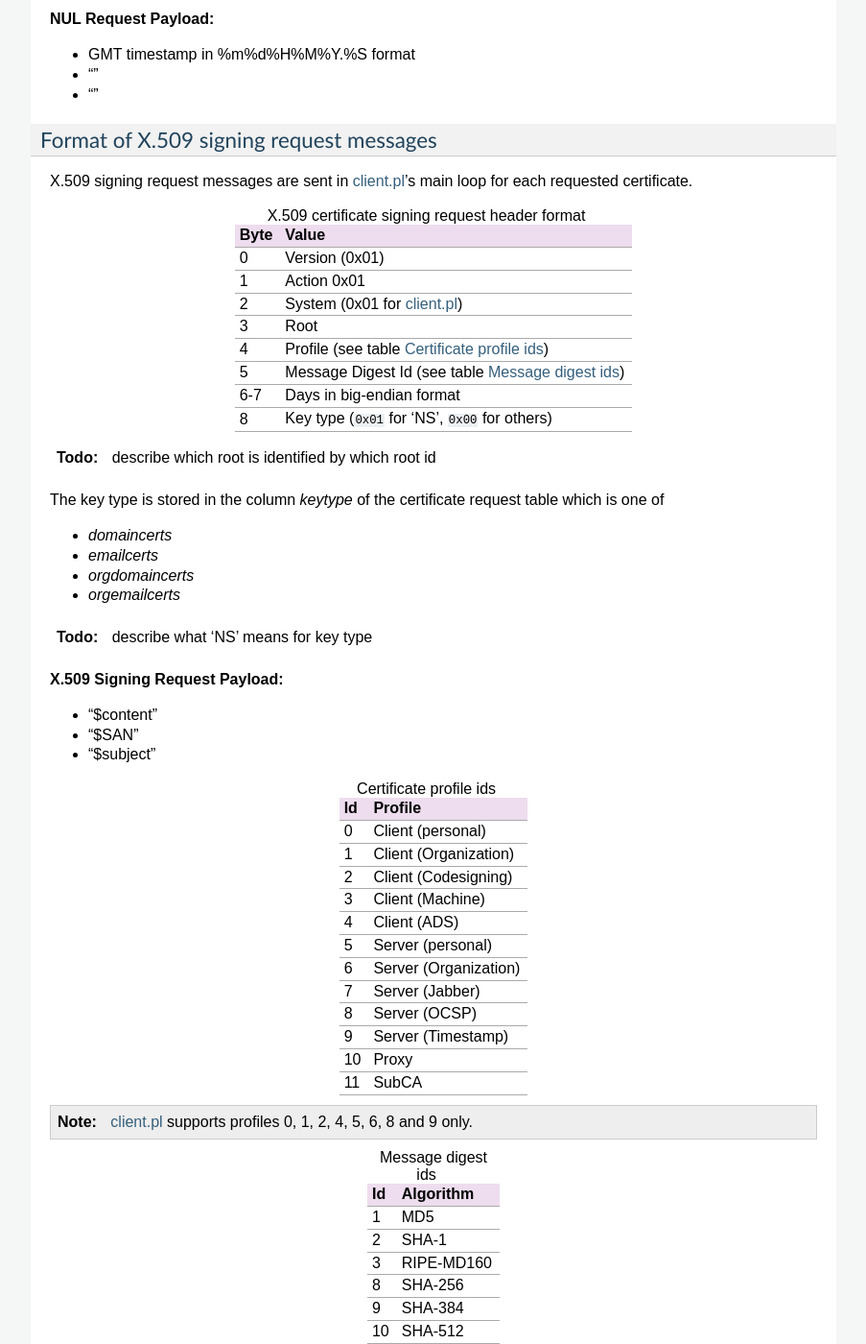
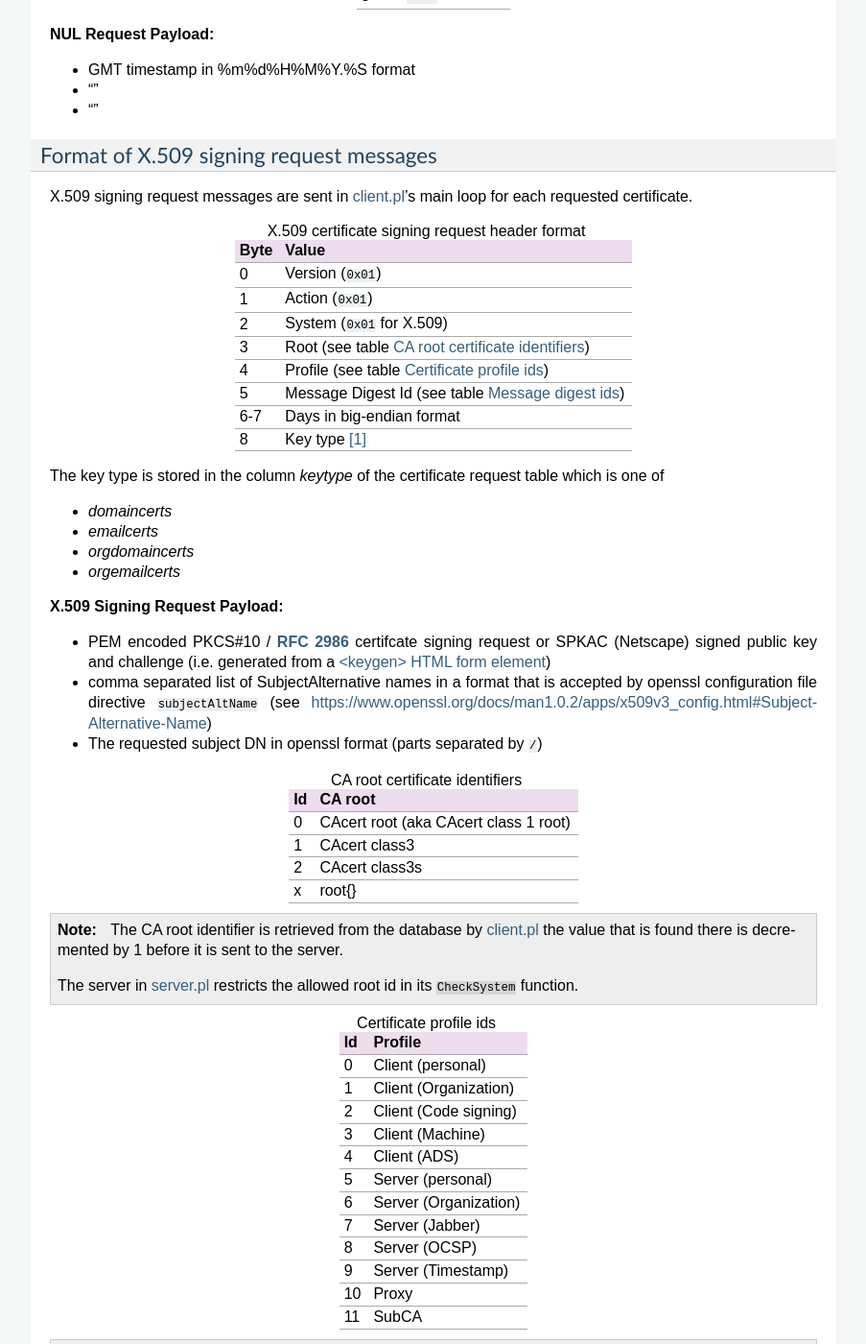
Before and after one commit to CAcertOrg/cacert-codedocs, a Sphinx documentation site: the page built from source/signer.rst, in a window 1280 px wide and 1400 px high, scrolled down 1263 px. Shown: the whole window at 96% size, without its empty margins (198-1101 px from the left). Built offline with Sphinx 7.4.7, drawn with Linux system fonts in a browser that asks for light colours; some of the changed text lies outside the part shown.

Commit message:
Finish documentation of signer request formats

```diff
--- a/source/directories.rst
+++ b/source/directories.rst
@@ -114,6 +114,9 @@
   be performed if a certificate has been revoked. The NUL request needs only
   to be sent if no other request has been sent.
 
+  The script uses a lot of temporary files instead of piping input and
+  output to and from external commands.
+
   .. todo:: describe more in-depth what each of the main loop steps does
 
 - :file:`commdaemon` a script to run :ref:`client.pl <commmodule-client-pl>`
--- a/source/signer.rst
+++ b/source/signer.rst
@@ -38,18 +39,18 @@
 
 .. table:: general request header format
 
-   ==== =============================================================
+   ==== ===========================
    Byte Value
-   ==== =============================================================
+   ==== ===========================
    0    Version (``0x01``)
    1    Action
-   2    System (``0x01`` for :ref:`client.pl <commmodule-client-pl>`)
+   2    System (used crypto system)
    3    8 bits root
    4    8 bits configuration
    5    8 bits parameter
    6-7  16 bits parameter
    8    8 bits parameter
-   ==== =============================================================
+   ==== ===========================
 
 .. _signer-nul-request-format:
 
@@ -61,18 +62,18 @@
 
 .. table:: NUL request header format
 
-   ==== =========================================================
+   ==== ==================
    Byte Value
-   ==== =========================================================
+   ==== ==================
    0    Version (``0x01``)
-   1    Action ``0x00``
-   2    System (``0x01`` for :ref:`client.pl <commmodule-client-pl>`)
+   1    Action (``0x00``)
+   2    System (``0x00``)
    3    ``0x00``
    4    ``0x00``
    5    ``0x00``
    6-7  ``0x0000``
    8    ``0x00``
-   ==== =========================================================
+   ==== ==================
 
 **NUL Request Payload:**
 
@@ -89,20 +90,18 @@
 
 .. table:: X.509 certificate signing request header format
 
-   ==== =========================================================
+   ==== ===================================================================
    Byte Value
-   ==== =========================================================
-   0    Version (0x01)
-   1    Action 0x01
-   2    System (0x01 for :ref:`client.pl <commmodule-client-pl>`)
-   3    Root
+   ==== ===================================================================
+   0    Version (``0x01``)
+   1    Action (``0x01``)
+   2    System (``0x01`` for X.509)
+   3    Root (see table :ref:`table-cert-roots`)
    4    Profile (see table :ref:`table-cert-profiles`)
    5    Message Digest Id (see table :ref:`table-md-ids`)
    6-7  Days in big-endian format
-   8    Key type (``0x01`` for 'NS', ``0x00`` for others)
-   ==== =========================================================
-
-.. todo:: describe which root is identified by which root id
+   8    Key type [#unused-server]_
+   ==== ===================================================================
 
 The key type is stored in the column *keytype* of the certificate request
 table which is one of
@@ -112,14 +111,39 @@
 - *orgdomaincerts*
 - *orgemailcerts*
 
-.. todo:: describe what 'NS' means for key type
-
-
 **X.509 Signing Request Payload:**
 
-- "$content"
-- "$SAN"
-- "$subject"
+- PEM encoded PKCS#10 / :rfc:`2986` certifcate signing request or SPKAC
+  (Netscape) signed public key and challenge (i.e. generated from a
+  `\<keygen\> HTML form element <keygen>`_)
+- comma separated list of SubjectAlternative names in a format that is
+  accepted by openssl configuration file directive ``subjectAltName`` (see
+  https://www.openssl.org/docs/man1.0.2/apps/x509v3_config.html#Subject-Alternative-Name)
+- The requested subject DN in openssl format (parts separated by ``/``)
+
+.. _keygen: https://developer.mozilla.org/en-US/docs/Web/HTML/Element/keygen
+
+.. _table-cert-roots:
+
+.. table:: CA root certificate identifiers
+
+   == =================================================
+   Id CA root
+   == =================================================
+   0  CAcert root (aka CAcert class 1 root)
+   1  CAcert class3
+   2  CAcert class3s
+   x  root{}
+   == =================================================
+
+.. note::
+
+   The CA root identifier is retrieved from the database by
+   :ref:`client.pl <commmodule-client-pl>` the value that is found there is
+   decremented by 1 before it is sent to the server.
+
+   The server in :ref:`server.pl <commmodule-server-pl>` restricts the allowed
+   root id in its ``CheckSystem`` function.
 
 .. _table-cert-profiles:
 
@@ -130,7 +154,7 @@
    == ======================
    0  Client (personal)
    1  Client (Organization)
-   2  Client (Codesigning)
+   2  Client (Code signing)
    3  Client (Machine)
    4  Client (ADS)
    5  Server (personal)
@@ -162,8 +186,61 @@
    10 SHA-512
    == ==========
 
+Format of OpenPGP key signing requests
+--------------------------------------
 
-.. todo:: describe other request types
+OpenPGP key signing requests are sent in
+:ref:`client.pl <commmodule-client-pl>`'s main loop for each requested
+OpenPGP key.
+
+.. table:: OpenPGP key signing request header format
+
+   ==== =============================
+   Byte Value
+   ==== =============================
+   0    Version (``0x01``)
+   1    Action (``0x01``)
+   2    System (``0x02`` for OpenPGP)
+   3    ``0x00``
+   4    ``0x00``
+   5    ``0x02`` [#unused-server]_
+   6-7  366 encoded as ``0x016e``
+   8    ``0x00``
+   ==== =============================
+
+**OpenPGP Signing Request Payload:**
+
+- OpenPGP public keyring in binary format (see :rfc:`4880`)
+- ""
+- ""
+
+.. [#unused-server] the field is unused in
+   :ref:`server.pl <commmodule-server-pl>`
+
+Format of X.509 certificate revocation requests
+-----------------------------------------------
+
+.. Request($ver, 2, 1, $row{'rootcert'} - 1, 0, 0, 365, 0, $content, "", $revokehash);
+
+   ==== ===========================
+   Byte Value
+   ==== ===========================
+   0    Version (``0x01``)
+   1    Action (``0x02``)
+   2    System (``0x01`` for X.509)
+   3    Root
+   4    ``0x00``
+   5    ``0x00``
+   6-7  365 encoded as ``0x016d``
+   8    ``0x00``
+   ==== ===========================
+
+**X.509 Certificate Revocation Request Payload:**
+
+- PEM encoded certificate data of the certificate to be revoked
+- ""
+- hexadecimal encoded SHA-1 hash of the CRL known CRL file of the requested
+  CA Root (header byte 3)
 
 .. _signer-response-data-format:
 
```
Also changed, not shown: other parts of source/signer.rst (+3 -2 lines).
